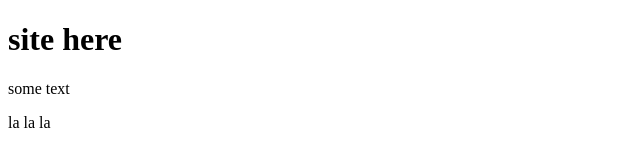
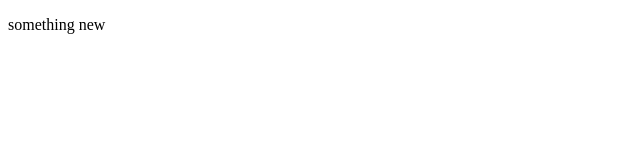
Before and after one commit to EugenyZub/site, a plain HTML site: page index.html in a window 1280 px wide. Shown: the whole page, without its empty margins (0-640 px from the left). Drawn offline with Linux system fonts and the light colour scheme.

Commit message:
third commit

```diff
--- a/index.html
+++ b/index.html
@@ -6,8 +6,6 @@
 	<link rel="stylesheet" href="css/style.css">
 </head>
 <body>
-	<h1>site here</h1>
-	<p>some text</p>
-	<p>la la la</p>
+	<p> something new</p>
 </body>
 </html>
```
